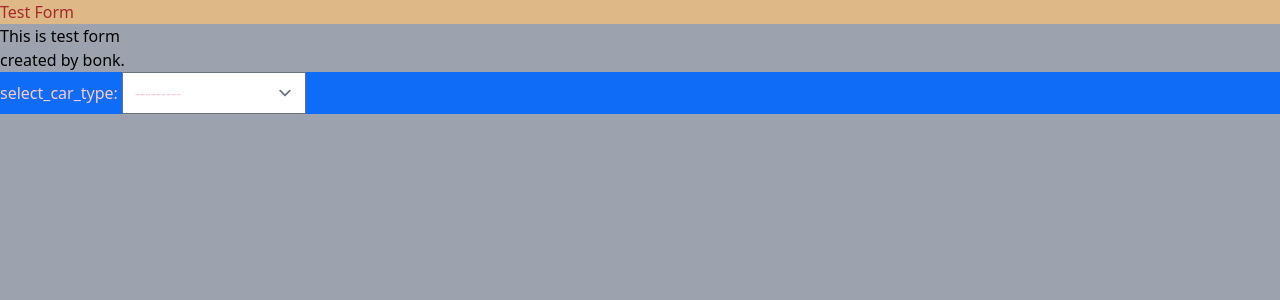
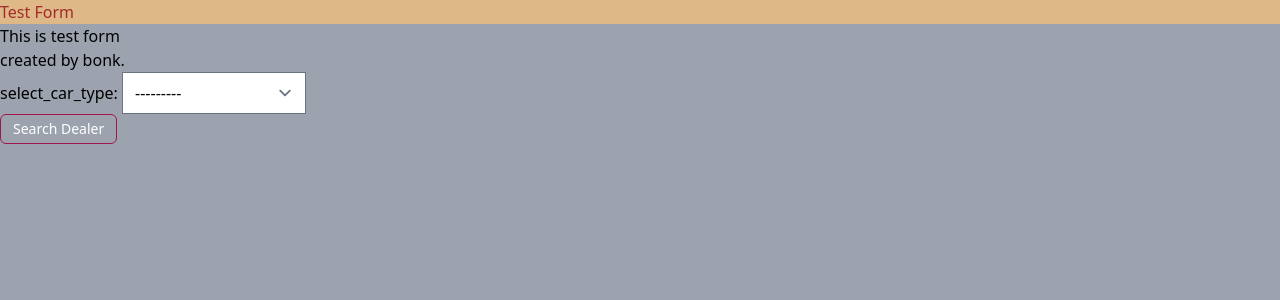
Before and after one commit to Cyberpunk2077M/django, a Django app: page /bonk/cardealer/ in a window 1280 px wide. Shown: the top 300 px of the page. Run offline with Django 5.2, Linux system fonts and the light colour scheme; data comes from the database, SQL or seed files in the repository; parts of the project's set-up code (start-up, migrations or seed data) failed here and were passed over; some libraries are stand-ins or nearby versions.

Commit message:
tuto done

```diff
--- a/django_proj1/bonk/templates/bonk/cardealer.html
+++ b/django_proj1/bonk/templates/bonk/cardealer.html
@@ -5,6 +5,18 @@
 <h2>This is test form</h2>
 <h3>created by bonk.</h3>
 <form method= "POST">
-    {{form}}
+    {% csrf_token %}
+    {{form.as_p}}
+    <button type= 'submit' class="inline-flex items-center justify-center w-auto px-3 py-1 border border-pink-800 text-sm font-medium rounded-md text-white bg-orange-pink-300 hover:bg-pink-500 focus:outline-none focus:ring-2 focus:ring-offset-2 focus:ring-orange-500">
+        Search Dealer</button>
 </form>
+{% if dealers %}
+<h2>Avialable dealers</h2>
+<ul>
+    {% for dealer in dealers %}
+    <li>{{dealer.name}}-{{dealer.location}}</li>
+    {% endfor %}
+</ul>
+
+{% endif %}
 {% endblock %}
--- a/django_proj1/theme/static/css/dist/styles.css
+++ b/django_proj1/theme/static/css/dist/styles.css
@@ -820,6 +820,14 @@ select {
   width: 100%;
 }
 
+.w-\[10\%\] {
+  width: 10%;
+}
+
+.w-auto {
+  width: auto;
+}
+
 .grid-cols-3 {
   grid-template-columns: repeat(3, minmax(0, 1fr));
 }
@@ -855,6 +863,16 @@ select {
 
 .border-transparent {
   border-color: transparent;
+}
+
+.border-pink-300 {
+  --tw-border-opacity: 1;
+  border-color: rgb(249 168 212 / var(--tw-border-opacity));
+}
+
+.border-pink-800 {
+  --tw-border-opacity: 1;
+  border-color: rgb(157 23 77 / var(--tw-border-opacity));
 }
 
 .bg-cyan-400 {
@@ -903,6 +921,21 @@ select {
 .py-2 {
   padding-top: 0.5rem;
   padding-bottom: 0.5rem;
+}
+
+.py-3 {
+  padding-top: 0.75rem;
+  padding-bottom: 0.75rem;
+}
+
+.py-1 {
+  padding-top: 0.25rem;
+  padding-bottom: 0.25rem;
+}
+
+.px-3 {
+  padding-left: 0.75rem;
+  padding-right: 0.75rem;
 }
 
 .font-serif {
```
